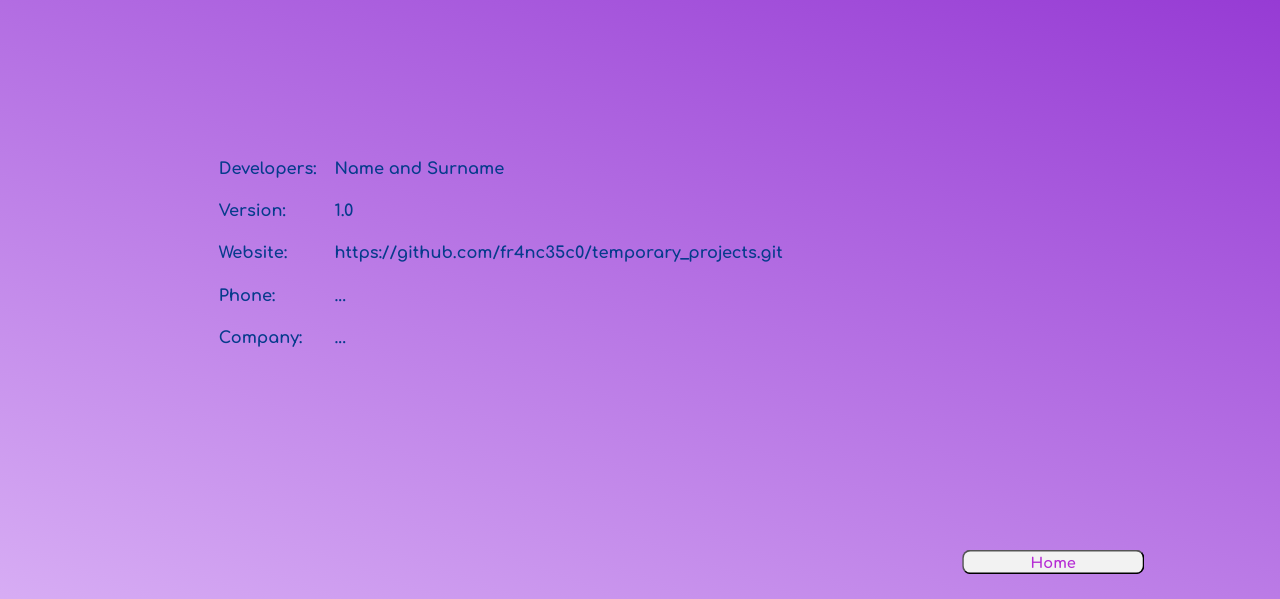
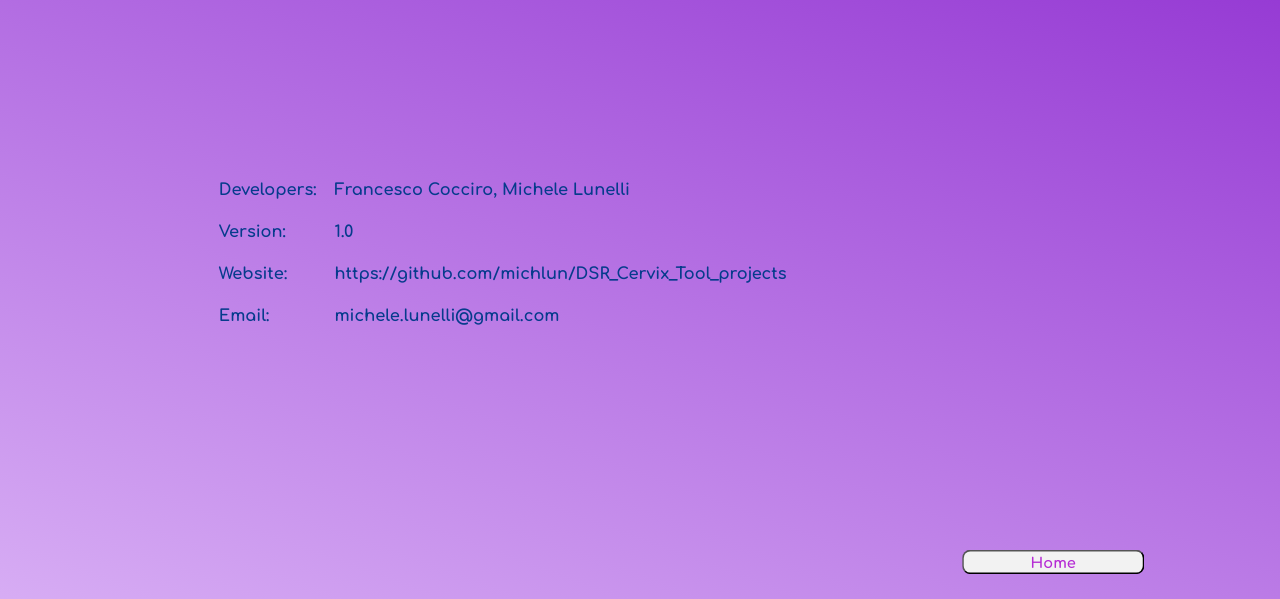
Before and after one commit to michlun/DSR_Cervix_Tool_projects, a Flask app: page /contact in a window 1280 px wide. Shown: the part 169-768 px from the top of the page. Run offline with Flask 2, Linux system fonts and the light colour scheme.

Commit message:
Update contact page

```diff
--- a/app/templates/contact.html
+++ b/app/templates/contact.html
@@ -9,7 +9,7 @@
         <table class="table-infos">
           <tr>
             <th>Developers: </th>
-            <td>Name and Surname</td>
+            <td>Francesco Cocciro, Michele Lunelli</td>
           </tr>
           <tr>
             <th>Version:</th>
@@ -17,15 +17,11 @@
           </tr>
           <tr>
             <th>Website:</th>
-            <td>https://github.com/fr4nc35c0/temporary_projects.git</td>
+            <td>https://github.com/michlun/DSR_Cervix_Tool_projects</td>
           </tr>
           <tr>
-            <th>Phone:</th>
-            <td>...</td>
-          </tr>
-            <tr>
-            <th>Company:</th>
-            <td>...</td>
+            <th>Email:</th>
+            <td>michele.lunelli@gmail.com</td>
           </tr>
         </table>
     </div>
```
